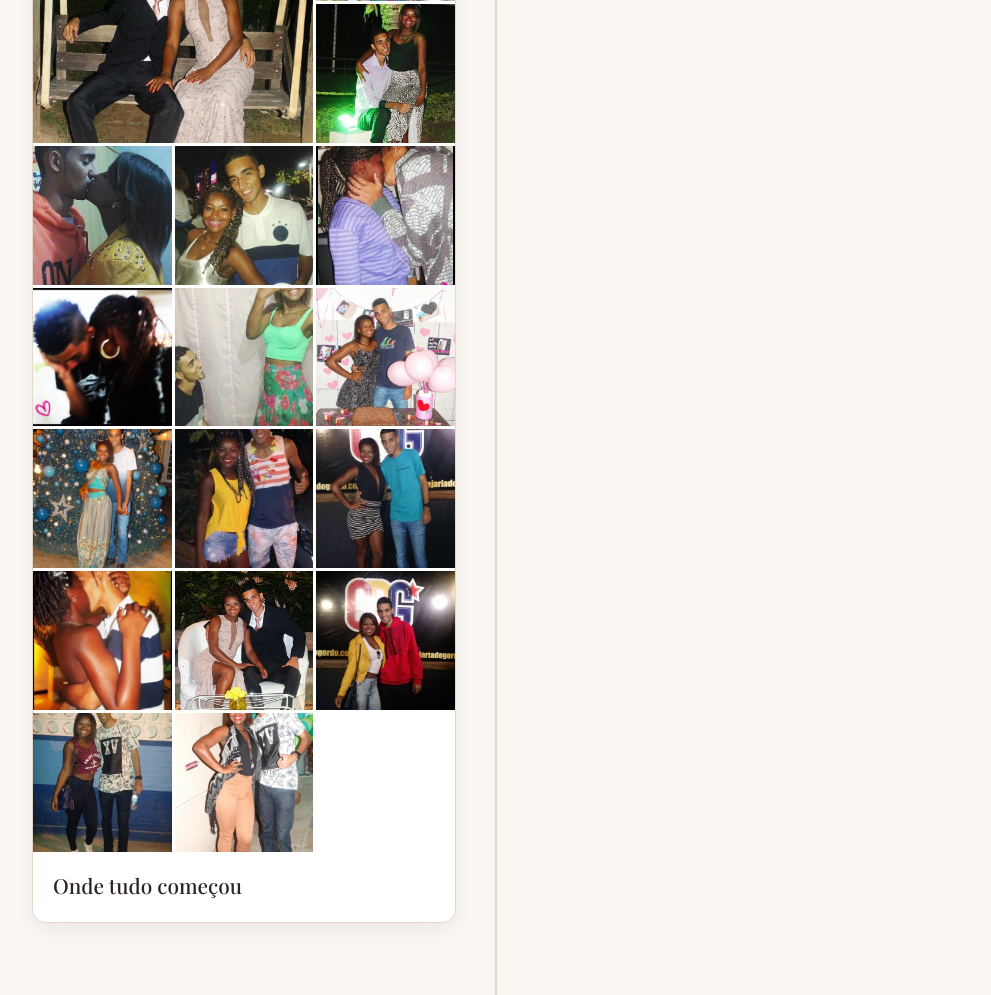
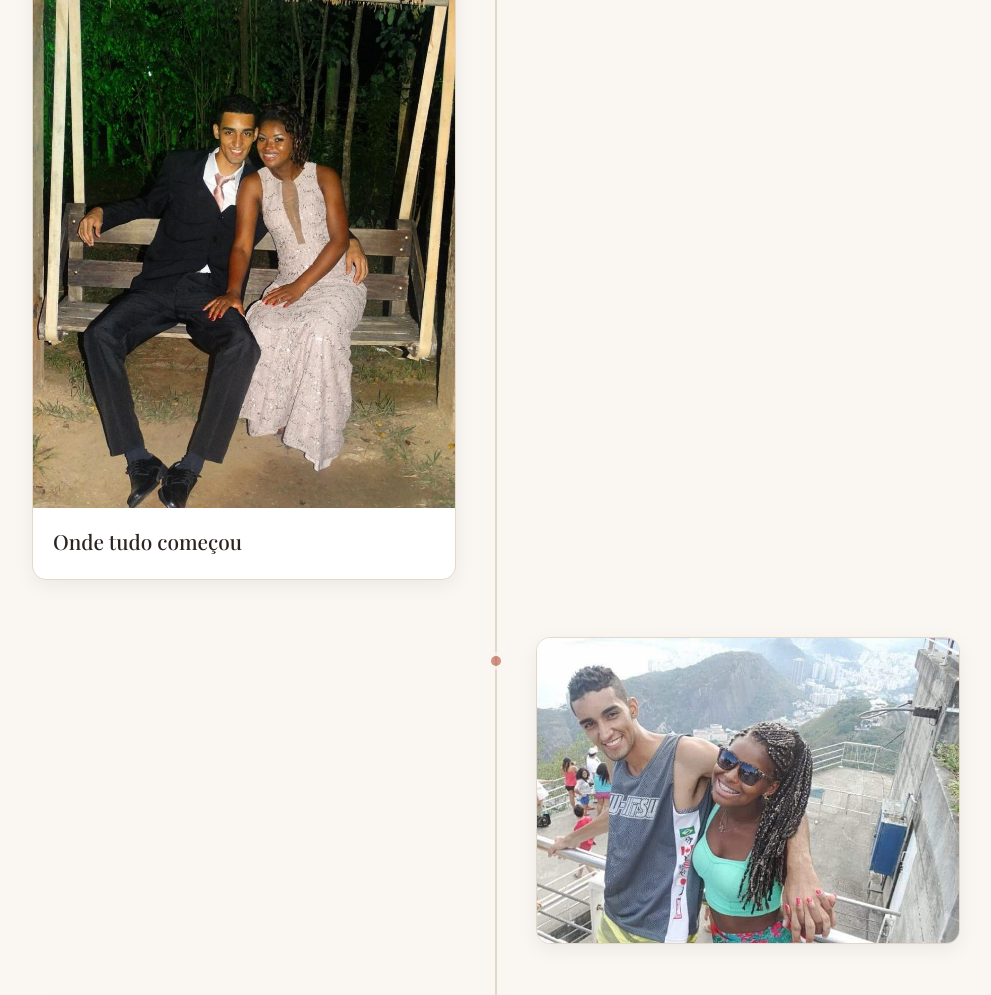
Before and after one commit to lucasdpr/ALISSON, a plain HTML site: page index.html in a window 1280 px wide. Shown: the part 1047-2042 px from the top of the page, without its empty margins (144-1135 px from the left). Drawn offline with nearby package versions, Linux system fonts and the light colour scheme.

Commit message:
Uma foto por momento, efeito de transição ao rolar e 'começou em 2010'
Co-Authored-By: Claude Opus 5.5 <noreply@anthropic.com>
Claude-Session: https://claude.ai/code/session_014aBGtB3FhLQVdyW9ZgLCFM

```diff
--- a/app.js
+++ b/app.js
@@ -18,9 +18,10 @@ if (PESSOA.aniversario) {
 }
 
 const linha = $("#linha");
-[...MOMENTOS].sort((x, y) => x.ano - y.ano).forEach((mo) => {
+MOMENTOS.forEach((mo) => {
   const item = el("section", "item");
-  item.append(el("div", "ano", mo.ano));
+  if (mo.ano) item.append(el("div", "ano", mo.ano));
+  else item.classList.add("sem-ano");
   const card = el("article", "card");
   const fotos = mo.fotos || (mo.foto ? [mo.foto] : []);
   if (fotos.length) {
@@ -41,7 +42,7 @@ const linha = $("#linha");
   linha.append(item);
 });
 
-const io = new IntersectionObserver((es) => es.forEach((e) => e.isIntersecting && (e.target.classList.add("vis"), io.unobserve(e.target))), { threshold: .15 });
+const io = new IntersectionObserver((es) => es.forEach((e) => e.isIntersecting && (e.target.classList.add("vis"), io.unobserve(e.target))), { threshold: .25, rootMargin: "0px 0px -10% 0px" });
 document.querySelectorAll(".item").forEach((i) => io.observe(i));
 
 const z = $("#zoom");
--- a/dados.js
+++ b/dados.js
@@ -8,32 +8,30 @@ const PESSOA = {
   aniversario: "",
 };
 
-// Cada momento: ano (obrigatório), data/titulo/texto/foto (opcionais).
-// Coloque as fotos na pasta "fotos/" e liste os nomes em "fotos" (pode ser uma ou várias).
+// Cada momento aparece NA ORDEM desta lista (de cima para baixo).
+// ano: deixe null se ainda não souber — o selo do ano só aparece quando preenchido.
+// fotos: nomes dos arquivos da pasta "fotos/" (uma ou várias).
 const MOMENTOS = [
   {
     ano: 2010,
-    data: "",              // ex: "Março de 2010"
     titulo: "Onde tudo começou",
-    texto: "",             // a esposa pode escrever a história aqui
-    fotos: [
-      "2010-01.jpg",
-      "2010-02.jpg",
-      "2010-03.jpg",
-      "2010-04.jpg",
-      "2010-05.jpg",
-      "2010-06.jpg",
-      "2010-07.jpg",
-      "2010-08.jpg",
-      "2010-09.jpg",
-      "2010-10.jpg",
-      "2010-11.jpg",
-      "2010-12.jpg",
-      "2010-13.jpg",
-      "2010-14.jpg",
-      "2010-15.jpg",
-      "2010-16.jpg",
-      "2010-17.jpg",
-    ],
+    texto: "",
+    fotos: ["2010-01.jpg"],
   },
+  { ano: null, titulo: "", texto: "", fotos: ["2010-02.jpg"] },
+  { ano: null, titulo: "", texto: "", fotos: ["2010-03.jpg"] },
+  { ano: null, titulo: "", texto: "", fotos: ["2010-04.jpg"] },
+  { ano: null, titulo: "", texto: "", fotos: ["2010-05.jpg"] },
+  { ano: null, titulo: "", texto: "", fotos: ["2010-06.jpg"] },
+  { ano: null, titulo: "", texto: "", fotos: ["2010-07.jpg"] },
+  { ano: null, titulo: "", texto: "", fotos: ["2010-08.jpg"] },
+  { ano: null, titulo: "", texto: "", fotos: ["2010-09.jpg"] },
+  { ano: null, titulo: "", texto: "", fotos: ["2010-10.jpg"] },
+  { ano: null, titulo: "", texto: "", fotos: ["2010-11.jpg"] },
+  { ano: null, titulo: "", texto: "", fotos: ["2010-12.jpg"] },
+  { ano: null, titulo: "", texto: "", fotos: ["2010-13.jpg"] },
+  { ano: null, titulo: "", texto: "", fotos: ["2010-14.jpg"] },
+  { ano: null, titulo: "", texto: "", fotos: ["2010-15.jpg"] },
+  { ano: null, titulo: "", texto: "", fotos: ["2010-16.jpg"] },
+  { ano: null, titulo: "", texto: "", fotos: ["2010-17.jpg"] },
 ];
--- a/estilo.css
+++ b/estilo.css
@@ -10,6 +10,7 @@ body{margin:0;background:var(--bg);color:var(--ink);font:400 1rem/1.6 Inter,syst
 .hero{min-height:100svh;display:flex;flex-direction:column;align-items:center;justify-content:center;text-align:center;padding:2rem 1rem;position:relative}
 .eyebrow{letter-spacing:.3em;text-transform:uppercase;font-size:.8rem;color:var(--accent);margin:0 0 1rem}
 h1{font:700 clamp(2rem,6vw,4.2rem)/1.15 "Playfair Display",serif;margin:0;max-width:14em}
+.desde{font-size:1.15rem;margin:1.25rem 0 0}.desde strong{color:var(--accent);font-family:"Playfair Display",serif;font-size:1.4em}
 .aniv{color:var(--mute);margin-top:1.25rem;font-size:1.05rem}
 .seta{position:absolute;bottom:1.5rem;font-size:1.8rem;color:var(--accent);text-decoration:none;animation:pula 2s infinite}
 @keyframes pula{50%{transform:translateY(8px)}}
@@ -29,11 +30,21 @@ h1{font:700 clamp(2rem,6vw,4.2rem)/1.15 "Playfair Display",serif;margin:0;max-wi
 .corpo h2{font:500 1.3rem "Playfair Display",serif;margin:.2rem 0}
 .corpo p{margin:.4rem 0 0;color:var(--mute)}
 
-.item{opacity:0;transform:translateY(24px);transition:.7s ease}
-.item.vis{opacity:1;transform:none}
-@media (prefers-reduced-motion:reduce){.item{opacity:1;transform:none;transition:none}.seta{animation:none}html{scroll-behavior:auto}}
+/* Transição entre fotos: o cartão entra pelo lado da linha, a foto sai do desfoque com zoom suave */
+.item{opacity:0;transform:translateX(-60px) rotate(-2deg);transition:opacity .9s ease,transform .9s cubic-bezier(.2,.8,.2,1)}
+.item:nth-child(even){transform:translateX(60px) rotate(2deg)}
+.item .card img{transform:scale(1.15);filter:blur(10px) saturate(.4);transition:transform 1.4s cubic-bezier(.2,.8,.2,1),filter 1.2s ease}
+.item::after{transform:scale(0);transition:transform .5s .3s cubic-bezier(.3,1.6,.5,1)}
+.item.vis,.item:nth-child(even).vis{opacity:1;transform:none}
+.item.vis .card img{transform:none;filter:none}
+.item.vis::after{transform:scale(1)}
+.sem-ano::after{width:10px;height:10px;right:-5px;opacity:.6}
+.sem-ano:nth-child(even)::after{left:-5px}
+@media (prefers-reduced-motion:reduce){.item,.item:nth-child(even),.item .card img,.item::after{opacity:1;transform:none;filter:none;transition:none}.seta{animation:none}html{scroll-behavior:auto}}
 
 @media (max-width:700px){
+  .item:nth-child(even){transform:translateX(-60px) rotate(-2deg)}
+  .sem-ano::after,.sem-ano:nth-child(even)::after{left:7px}
   .linha::before{left:12px}
   .item,.item:nth-child(even){width:100%;margin-left:0;padding:0 0 2.5rem 2.2rem}
   .item::after,.item:nth-child(even)::after{left:5px;right:auto}
--- a/index.html
+++ b/index.html
@@ -14,6 +14,7 @@
 <header class="hero">
   <p class="eyebrow">Nossa história</p>
   <h1 id="nome"></h1>
+  <p class="desde">Nossa história começou em <strong>2010</strong></p>
   <p class="aniv" id="aniv" hidden></p>
   <a class="seta" href="#linha" aria-label="Ver linha do tempo">↓</a>
 </header>
```
